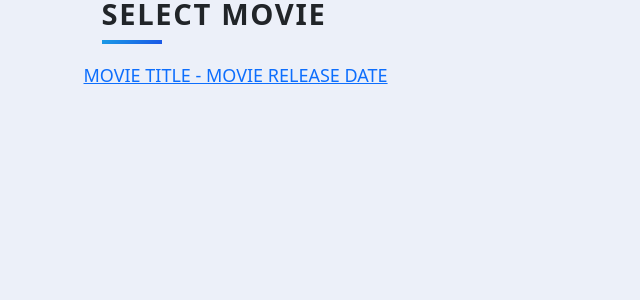
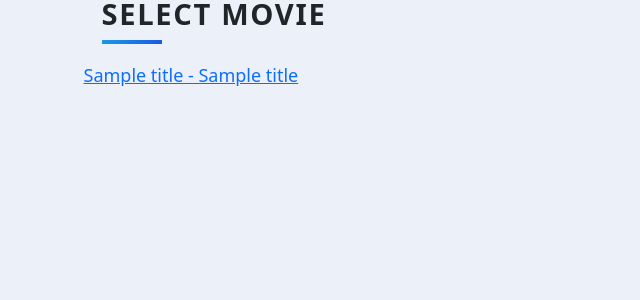
Before and after one commit to ashjorda/100-Days-Of-Code, a Flask app: template Day-64-Top Movies Site/templates/select.html in a window 1280 px wide. Shown: the top 300 px of the page, without its empty margins (0-640 px from the left). Run offline with Flask 3, Linux system fonts and the light colour scheme; the template is opened without the code that fills it: most values are stand-ins (such as "Sample title", 1, 10 or a date in 2020); some libraries are stand-ins or nearby versions.

Commit message:
feature: Render the full list of movies from the users search. And display them in a list format within select.html

```diff
--- a/Day-64-Top Movies Site/main.py
+++ b/Day-64-Top Movies Site/main.py
@@ -100,6 +100,7 @@ def delete():
 @app.route("/add", methods=["GET", "POST"])
 def add():
     if request.method == 'POST':
+        movie_list = []
         search_string = request.form.get('title')
         token = os.environ['token']
         headers = {
@@ -108,7 +109,13 @@ def add():
         }
         search = requests.get(url=f'https://api.themoviedb.org/3/search/movie?query={search_string}', headers=headers)
         search_result = search.json()
-        print(search_result)
+        for title in search_result['results']:
+            title_id = title['id']
+            original_title = title['original_title']
+            title_year = title['release_date']
+            movie_entry = title_id, original_title, title_year
+            movie_list.append(movie_entry)
+        return render_template('select.html', movie_results=movie_list)
         # with app.app_context():
         #     movie_to_update = db.get_or_404(Movie, movie_id)
         #     movie_to_update.rating = request.form.get('rating')
--- a/Day-64-Top Movies Site/templates/select.html
+++ b/Day-64-Top Movies Site/templates/select.html
@@ -5,9 +5,10 @@
 {% block content %}
 <div class="container">
     <h1 class="heading">Select Movie</h1>
+{% for title in movie_results %}
   <p>
-    <a href="#"> MOVIE TITLE - MOVIE RELEASE DATE</a>
+    <a href="#"> {{ title[1] }} - {{ title[2] }}</a>
   </p>
-
+{% endfor %}
 </div>
 {% endblock %}
```
